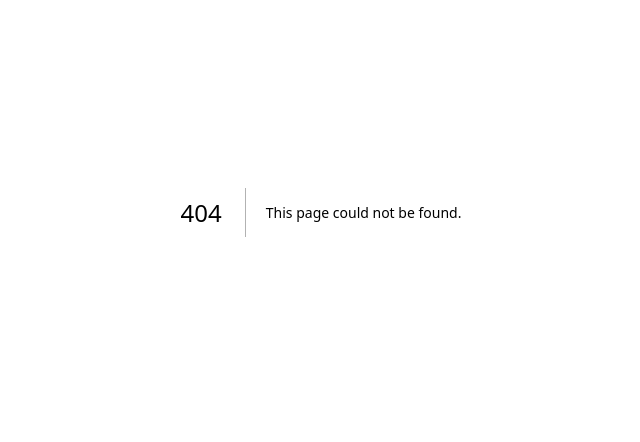
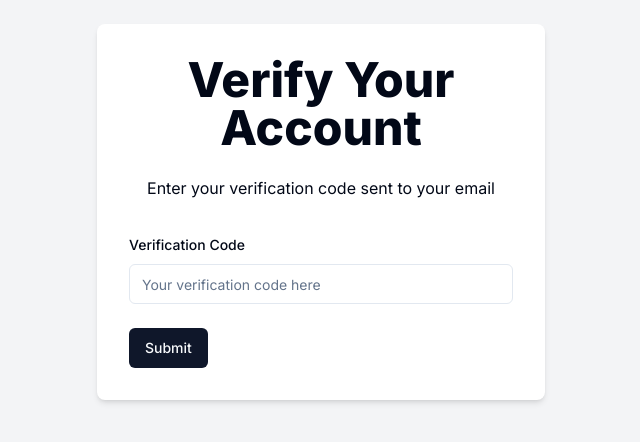
Before and after one commit to AM0312/Mysterty-Message, a Next.js app: page /verify/1 in a window 1280 px wide. Before the commit this address had no page. Shown: the part 188-630 px from the top of the page, without its empty margins (319-959 px from the left). Built offline with nearby package versions, Linux system fonts and the light colour scheme.

Commit message:
verification page complete

```diff
--- /dev/null
+++ b/src/app/(auth)/verify/[username]/page.tsx
@@ -0,0 +1,90 @@
+"use client";
+import { Button } from "@/components/ui/button";
+import {
+  Form,
+  FormControl,
+  FormField,
+  FormItem,
+  FormLabel,
+} from "@/components/ui/form";
+import { Input } from "@/components/ui/input";
+import { useToast } from "@/components/ui/use-toast";
+import { verifySchema } from "@/schemas/verifySchema";
+import { ApiResponse } from "@/types/ApiResponse";
+import { zodResolver } from "@hookform/resolvers/zod";
+import axios, { AxiosError } from "axios";
+import { useParams, useRouter } from "next/navigation";
+import React from "react";
+import { useForm } from "react-hook-form";
+import * as z from "zod";
+
+const VerifyAccount = () => {
+  const router = useRouter();
+  const params = useParams<{ username: string }>();
+  const { toast } = useToast();
+
+  const form = useForm<z.infer<typeof verifySchema>>({
+    resolver: zodResolver(verifySchema),
+  });
+
+  const onSubmit = async (data: z.infer<typeof verifySchema>) => {
+    try {
+      const res = await axios.post(`/api/verify-code`, {
+        username: params.username,
+        code: data.code,
+      });
+      toast({
+        title: "Success",
+        description: res.data.message,
+      });
+      router.replace("sign-in");
+    } catch (err) {
+      console.error("", err);
+      const axiosError = err as AxiosError<ApiResponse>;
+      let errorMessage = axiosError.response?.data.message;
+      toast({
+        title: "",
+        description: errorMessage,
+        variant: "destructive",
+      });
+    }
+  };
+  return (
+    <>
+      <div className="flex justify-center items-center min-h-screen bg-gray-100">
+        <div className="w-full max-w-md p-8 space-y-8 bg-white rounded-lg shadow-md">
+          <div className="text-center">
+            <h1 className="text-4xl font-extrabold tracking-light lg:text-5xl mb-6">
+              Verify Your Account
+            </h1>
+            <p className="mb-4">
+              Enter your verification code sent to your email
+            </p>
+          </div>
+          <Form {...form}>
+            <form onSubmit={form.handleSubmit(onSubmit)} className="space-y-6">
+              <FormField
+                name="code"
+                control={form.control}
+                render={({ field }) => (
+                  <FormItem>
+                    <FormLabel>Verification Code</FormLabel>
+                    <FormControl>
+                      <Input
+                        placeholder="Your verification code here"
+                        {...field}
+                      />
+                    </FormControl>
+                  </FormItem>
+                )}
+              />
+              <Button type="submit">Submit</Button>
+            </form>
+          </Form>
+        </div>
+      </div>
+    </>
+  );
+};
+
+export default VerifyAccount;
```
